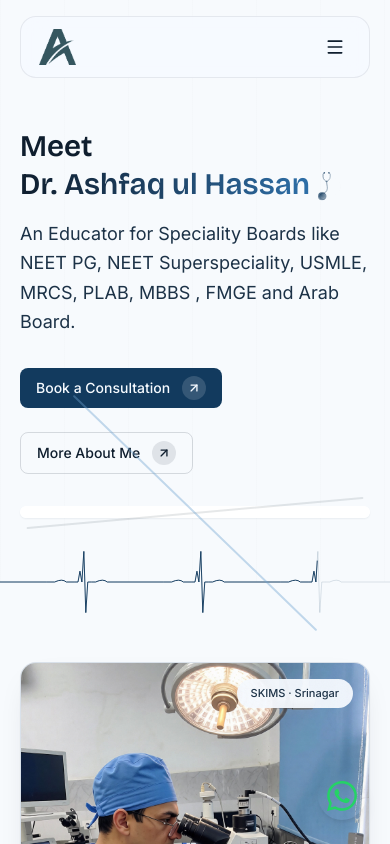
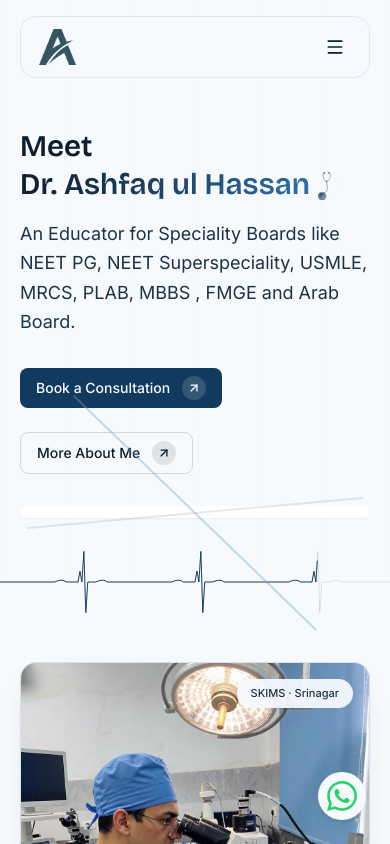
Before and after one commit to azambeigh/Dr-Ashfaq, a Next.js app: page / in a window 390 px wide. Shown: the top 844 px of the page. Built offline with nearby package versions, Linux system fonts and the light colour scheme.

Commit message:
fixed img

```diff
--- a/components/sections/CtaSection.jsx
+++ b/components/sections/CtaSection.jsx
@@ -26,7 +26,7 @@ export default function CtaSection() {
     <div id="cta" className="container-px relative z-10 pt-12">
       <div className="relative mx-auto max-w-6xl">
         <Reveal>
-          <div className="grain relative z-10 overflow-hidden border border-cream/30  rounded-3xl bg-slate-dark px-6 py-6 sm:py-12 shadow-[0_35px_70px_-25px_rgba(20,24,27,0.25)] sm:px-10 lg:px-14 lg:py-16">
+          <div className="grain relative z-10 overflow-hidden border border-cream/30  rounded-3xl bg-[#0E2E4B] px-6 py-6 sm:py-12 shadow-[0_35px_70px_-25px_rgba(20,24,27,0.25)] sm:px-10 lg:px-14 lg:py-16">
             {/* glow - bottom-left, site palette */}
             <div
               className="pointer-events-none absolute -bottom-24 -left-24 h-72 w-72 rounded-full blur-[80px]"
--- a/components/sections/Expert.jsx
+++ b/components/sections/Expert.jsx
@@ -15,7 +15,7 @@ const images = [
   "/images/NEET.webp",
   "/images/expertise-mentorship.webp",
   "/images/NEETPG.webp",
-  "/images/FMGE.Webp",
+  "/images/FMGE.webp",
   "/images/NEETSS.webp",
   "/images/USMLE.png",
   "/images/MCRS.webp",
--- a/components/ui/WhatsAppButton.jsx
+++ b/components/ui/WhatsAppButton.jsx
@@ -35,7 +35,7 @@ export default function WhatsAppButton() {
       target="_blank"
       rel="noreferrer"
       aria-label="Chat on WhatsApp"
-      className={`group fixed right-6 z-50 flex h-12 w-12 items-center justify-center rounded-full bg-transparent shadow-lg transition-all duration-300 hover:scale-105 hover:shadow-xl ${
+      className={`group fixed right-6 z-50 flex h-12 w-12 items-center justify-center rounded-full bg-mint shadow-lg transition-all duration-300 hover:scale-105 hover:shadow-xl ${
         scrollBtnVisible ? "bottom-20" : "bottom-6"
       }`}
     >
```
